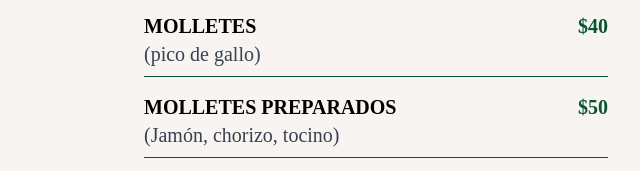
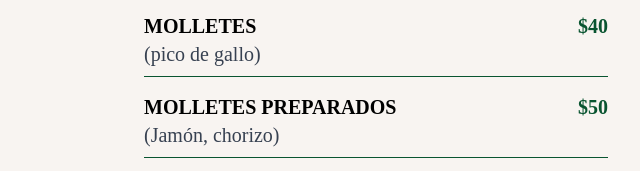
Before and after one commit to fabrixbau/suertecafepag, a website built with Vite: page index.html in a window 1280 px wide. Shown: the part 2280-2451 px from the top of the page, 640-1280 px from the left. Built offline with nearby package versions, Linux system fonts and the light colour scheme; a web font is replaced by a local one.

Commit message:
update deploye -2

```diff
--- a/index.html
+++ b/index.html
@@ -599,7 +599,7 @@
                     <h2 class="font-tittle text-xl mt-4 relative">
                         MOLLETES PREPARADOS
                         <span class="text-[#095430] absolute right-0">$50</span>
-                        <p class="font-text text-gray-700 border-b border-[#095430] pb-2">(Jamón, chorizo, tocino)
+                        <p class="font-text text-gray-700 border-b border-[#095430] pb-2">(Jamón, chorizo)
                         </p>
                     </h2>
                     <h2 class="font-tittle text-xl mt-4 relative">
```
